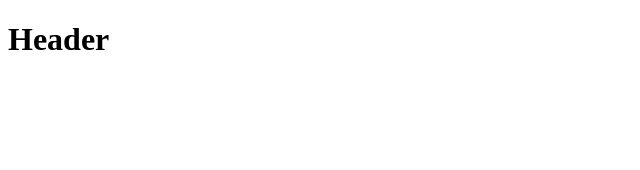
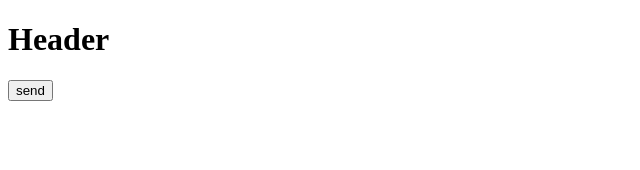
Before and after one commit to tinkerbell93/learn-vue-js, a Vue app in the folder vue-cli/: page / in a window 1280 px wide. Shown: the top 170 px of the page, without its empty margins (0-640 px from the left). Built offline with nearby package versions, Linux system fonts and the light colour scheme.

Commit message:
TIL: Vue CLI component

```diff
--- a/vue-cli/src/App.vue
+++ b/vue-cli/src/App.vue
@@ -1,6 +1,7 @@
 <template>
   <div>
-    <app-header></app-header>
+    <!-- <app-header v-bind:프롭스 속성 이름="상위컴포넌트의 데이터이름"></app-header> -->
+    <app-header v-bind:propsdata="str" v-on:renew="renewStr"></app-header>
   </div>
 </template>
 
@@ -10,11 +11,16 @@ import AppHeader from "./components/AppHeader.vue";
 export default {
   data: function () {
     return {
-      str: "Hi",
+      str: "Header",
     };
   },
   components: {
     "app-header": AppHeader,
+  },
+  methods: {
+    renewStr: function () {
+      this.str = "hi";
+    },
   },
 };
 </script>
--- a/vue-cli/src/components/AppHeader.vue
+++ b/vue-cli/src/components/AppHeader.vue
@@ -1,12 +1,18 @@
 <template>
   <header>
-    <h1>Header</h1>
+    <h1>{{ propsdata }}</h1>
+    <button v-on:click="sendEvent">send</button>
   </header>
 </template>
 
 <script>
 export default {
-  // naem: 'J'
+  props: ["propsdata"],
+  methods: {
+    sendEvent: function () {
+      this.$emit("renew");
+    },
+  },
 };
 </script>
 
```
